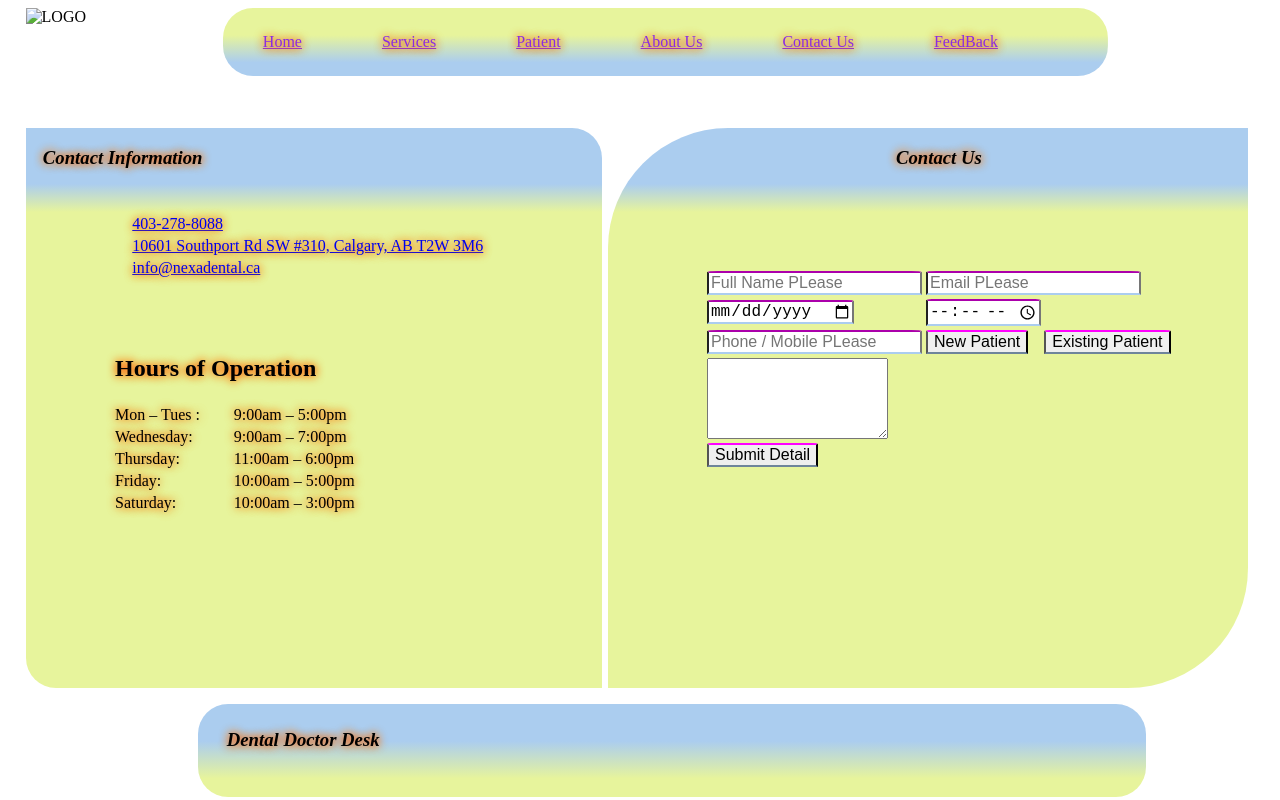
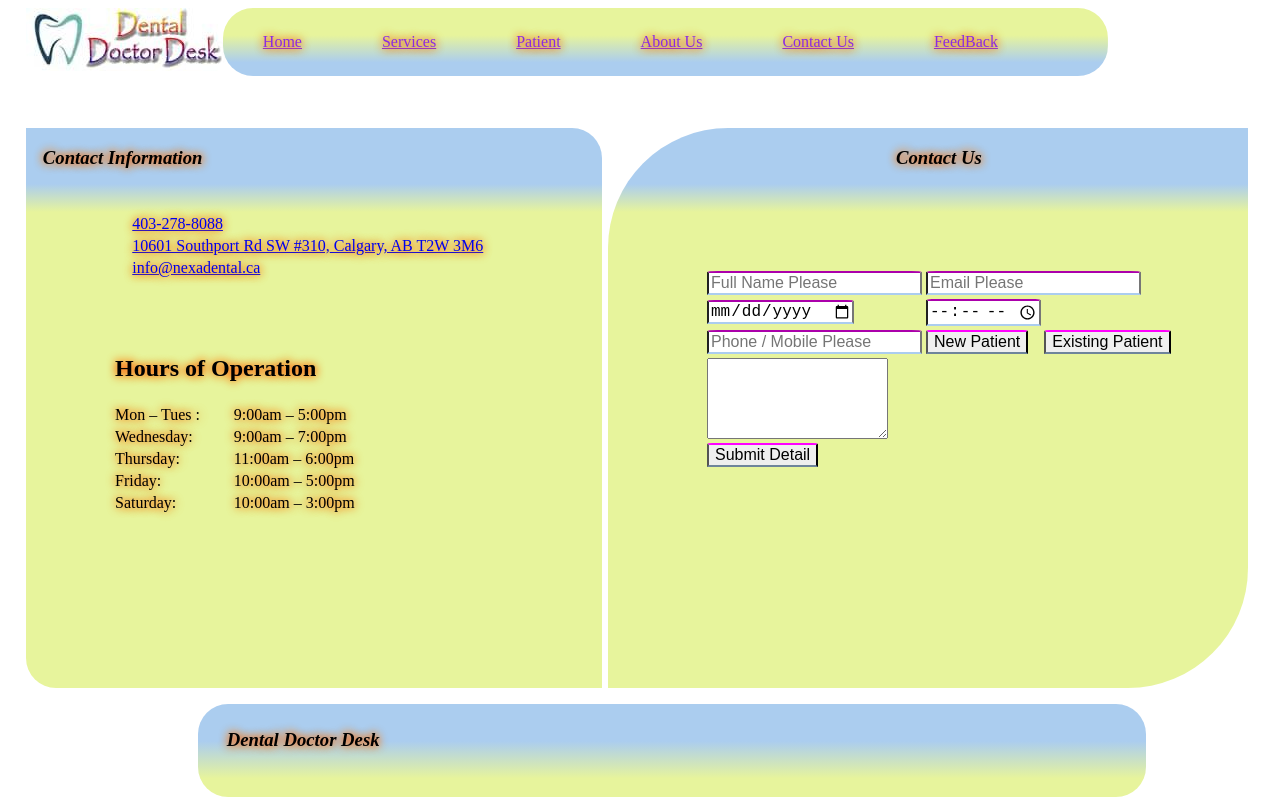
Before and after one commit to Pratik17026/Dental-Doctor-Desk, a plain HTML site: page contactus.html in a window 1280 px wide. Drawn offline with Linux system fonts and the light colour scheme.

Commit message:
ADDED THE LOGO

```diff
--- a/contactus.html
+++ b/contactus.html
@@ -4,7 +4,7 @@
 <link href="setting.css" type="text/css" rel="stylesheet">
 </head>
 <body>
-<div id="logo"><img src="newlogo.png" height="auto" width="auto" alt="LOGO"></div>
+<div id="logo"><img src="Logo.jpeg" height="auto" width="auto" alt="LOGO"></div>
 <div id="web"><h3>Contact Information</h3>
 	<table style="top: 15%;left:18%; position: absolute;">
 		<tr><td><a href="tel:4032788088">403-278-8088</a></td></tr>
@@ -27,9 +27,9 @@
 <h3 style="left: 45%; position: absolute;">Contact Us</h3>
 	<form name="contact">
 	<table style="width: auto;top: 25%;left:15%; position: absolute;">
-		<tr><td><input type="text" placeholder="Full Name PLease" title="Give Your FullName"></td><td><input type="email" placeholder="Email PLease" title="Give Your email"></td></tr><br>
-		<tr><td><input type="date" placeholder="Preferred Date PLease" title="Give Your Preferred Date "></td><td><input type="time" placeholder="Preferred time PLease" title="Give Your Preferred time"></td></tr><br>
-		<tr><td><input type="text" placeholder="Phone / Mobile PLease" title="Give Your Phone / Mobile "></td><td><input type="submit" value="New Patient" placeholder="New Patient" title="New Patient Click Here">&nbsp;&nbsp;&nbsp;&nbsp;<input type="submit" value="Existing Patient" placeholder="Existing Patient" title="Existing Patient Click Here"></td></tr><br>
+		<tr><td><input type="text" placeholder="Full Name Please" title="Give Your FullName"></td><td><input type="email" placeholder="Email Please" title="Give Your email"></td></tr><br>
+		<tr><td><input type="date" placeholder="YYYY-MM-DD" title="Give Your Preferred Date" ></td><td><input type="time" placeholder="Preferred time Please" title="Give Your Preferred time"></td></tr><br>
+		<tr><td><input type="text" placeholder="Phone / Mobile Please" title="Give Your Phone / Mobile "></td><td><input type="submit" value="New Patient" placeholder="New Patient" title="New Patient Click Here">&nbsp;&nbsp;&nbsp;&nbsp;<input type="submit" value="Existing Patient" placeholder="Existing Patient" title="Existing Patient Click Here"></td></tr><br>
 		<tr><td colspan="2">
 			<textarea rows="5" name="msg" placeholder="Message" title="Give Message">
 			</textarea>
```
